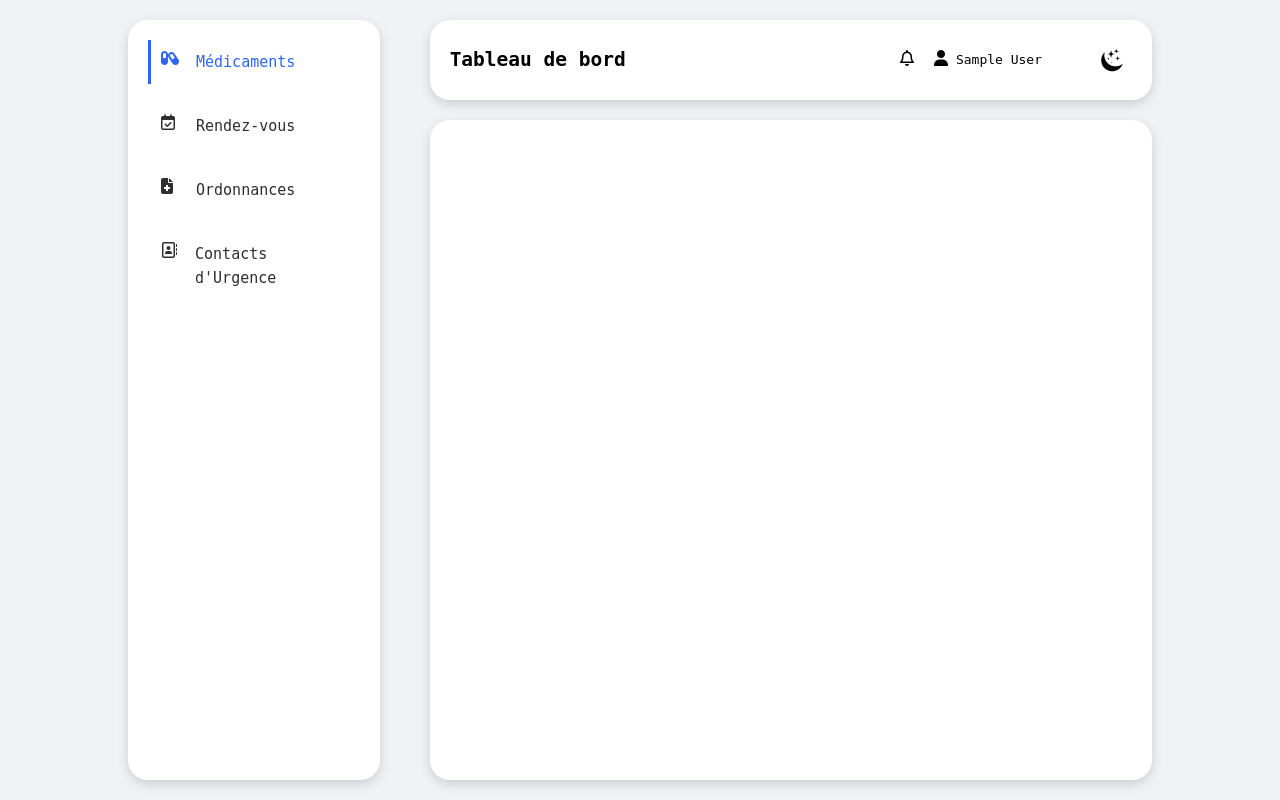
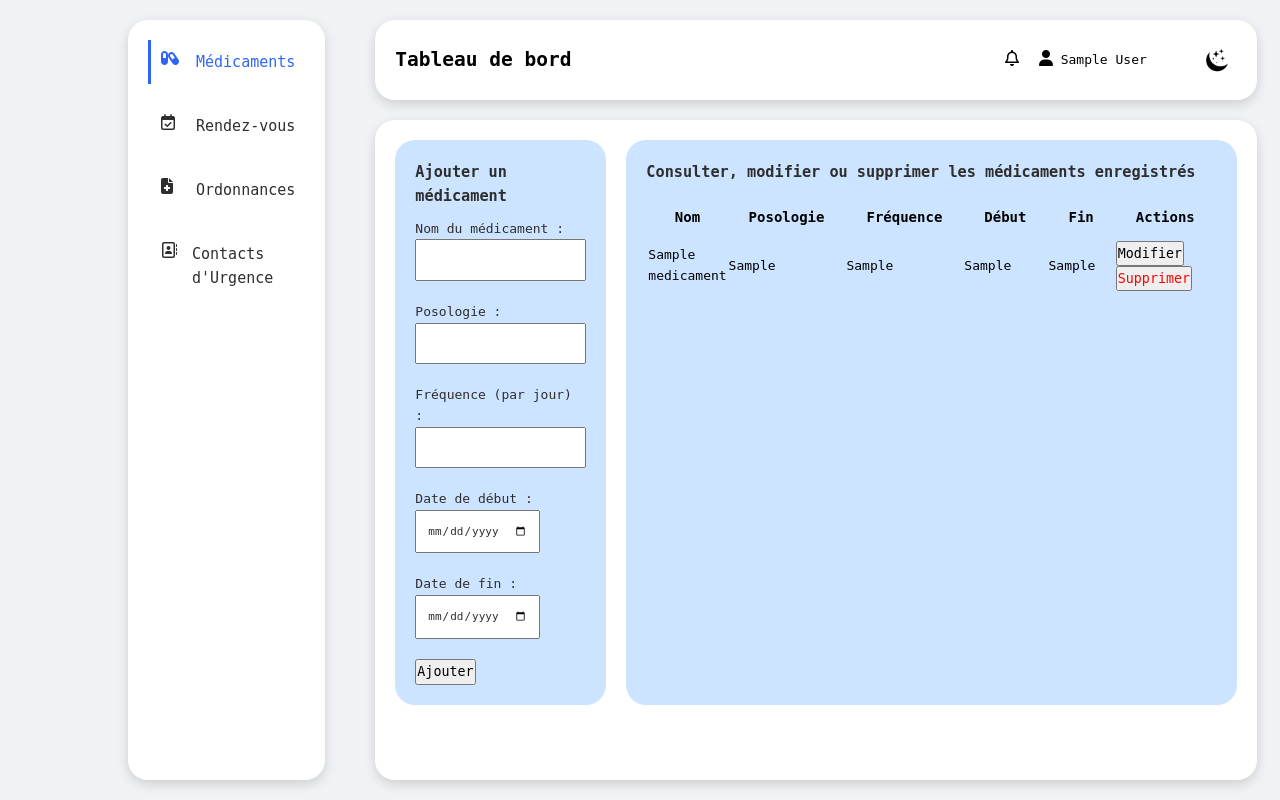
Before and after one commit to MohamedBechirTorki/-MediAssist-Web-Application, a PHP site: page /dashboard.php in a window 1280 px wide. Run offline with PHP 8.4, Linux system fonts and the light colour scheme; the visitor is signed in with stand-in values (Sample User, id 1); tables that the repository leaves empty or names only in its code hold one stand-in row (values such as "Sample post"); some libraries are stand-ins or nearby versions.

Commit message:
medicine modification

```diff
--- a/assets/css/dark-style.css
+++ b/assets/css/dark-style.css
@@ -37,3 +37,32 @@ header .rl a:first-child{
 footer p {
     color: white;
 }
+
+
+/* dashboard */
+
+
+.dash-nav, .dash-header, .dash-slider {
+    background-color: #13171e;
+}
+
+.dash-p {
+    background-color: transparent;
+    color: #e0e0e0;
+}
+
+.dash-nav div:hover,  .dash-nav .active {
+    border-color: #5e89ff;
+}
+
+.dash-nav div i,.dash-nav div p {
+    color: #e0e0e0;
+}
+
+.dash-nav div:hover i, .dash-nav div:hover p, .dash-nav .active i , .dash-nav .active p {
+    color: #5e89ff;
+}
+
+.dash-slider article {
+    display: none;
+}
--- a/assets/css/style.css
+++ b/assets/css/style.css
@@ -205,17 +205,13 @@ footer p {
     color: black;
 }
 
-
-form {
+.ls-form {
     margin: 50px auto;
     width: 350px;
     padding: 20px;
     background-color: #fff;
     border-radius: 8px;
     box-shadow: 0 4px 12px rgba(0, 0, 0, 0.15);
-}
-
-.ls-form {
     display: flex;
     flex-direction: column;
     justify-content: space-between;
@@ -332,3 +328,59 @@ form {
     border-radius: 20px;
     box-shadow: 0 4px 12px rgba(0, 0, 0, 0.15);
 }
+article .partie {
+    padding: 20px;
+    border-radius: 20px;
+    background-color: #cce4ff;
+}
+article .partie h3 {
+    color: #2e2e2e;
+    margin-bottom: 10px;
+}
+
+article .partie label {
+    color:#2e2e2e;
+    font-size: 13px;
+}
+
+article .partie input {
+    color:#2e2e2e;
+    padding: 10px;
+    font-size: 11px;
+}
+
+article .partie form {
+
+}
+
+article#medicament {
+    display: flex;
+    flex-direction: column;
+    justify-content: space-between;
+    gap: 20px;
+}
+
+article#medicament .line {
+    display: flex;
+    flex-direction: row;
+    gap: 20px;
+}
+
+article#medicament .partie-1 {
+    width: 30%;
+}
+
+article#medicament .partie-2 {
+    width: 80%;
+}
+
+th {
+    padding: 10px 20px;
+
+    font-size: 14px;
+}
+
+tr {
+    padding: 10px 20px;
+    font-size: 13px;
+}
--- a/dashboard.php
+++ b/dashboard.php
@@ -4,6 +4,24 @@ session_start();
 if (!isset($_SESSION['user_id'])) {
     header('Location: index.php');
     exit;
+}
+
+$mysqli = new mysqli("localhost", "root", "", "mediassistdb");
+if ($mysqli->connect_error) {
+    die("Erreur de connexion : " . $mysqli->connect_error);
+}
+
+$user_id = $_SESSION['user_id'];
+
+// Récupération des médicaments pour cet utilisateur
+$stmt = $mysqli->prepare("SELECT * FROM medicaments WHERE user_id = ?");
+$stmt->bind_param("i", $user_id);
+$stmt->execute();
+$result = $stmt->get_result();
+
+$medicaments = [];
+while ($row = $result->fetch_assoc()) {
+    $medicaments[] = $row;
 }
 
 ?>
@@ -17,14 +35,15 @@ if (!isset($_SESSION['user_id'])) {
     <link rel="stylesheet" href="https://cdnjs.cloudflare.com/ajax/libs/font-awesome/6.5.0/css/all.min.css">
 
     <link rel="stylesheet" href="assets/css/style.css">
+    <link id="darkMode" rel="stylesheet" href="assets/css/dark-style.css">
 
 </head>
 <body class="container dash-body">
     <nav class="dash-nav">
-        <div class="active"><span><i class="fa-solid fa-capsules"></i></span><p>Médicaments</p></div>
-        <div><span><i class="fa-regular fa-calendar-check"></i></span> <p>Rendez-vous</p></div>
-        <div><span><i class="fa-solid fa-file-medical"></i></span> <p>Ordonnances</p></div>
-        <div><span><i class="fa-regular fa-address-book"></i> </span> <p>Contacts d'Urgence</p></div>
+        <div class="active"><span><i class="fa-solid fa-capsules"></i></span><p class="dash-p">Médicaments</p></div>
+        <div><span><i class="fa-regular fa-calendar-check"></i></span> <p class="dash-p">Rendez-vous</p></div>
+        <div><span><i class="fa-solid fa-file-medical"></i></span> <p class="dash-p">Ordonnances</p></div>
+        <div><span><i class="fa-regular fa-address-book"></i> </span> <p class="dash-p">Contacts d'Urgence</p></div>
     </nav>
     <main class="dash-main">
         <header class="dash-header">
@@ -33,7 +52,7 @@ if (!isset($_SESSION['user_id'])) {
                 <div class="notif">
                     <i class="fa-regular fa-bell"></i>
                 </div>
-                <p><i class="fa-solid fa-user"></i> <span> <?= htmlspecialchars($_SESSION['user_name']) ?></span></p>
+                <p class="dash-p"><i class="fa-solid fa-user"></i> <span> <?= htmlspecialchars($_SESSION['user_name']) ?></span></p>
 
                 <!--<a href="logout.php">Se déconnecter</a>-->
                 <div class='change-color' id='changeColor'>
@@ -43,9 +62,86 @@ if (!isset($_SESSION['user_id'])) {
         </header>
 
         <slider class="dash-slider">
+            <article id="medicament">
+                <div class="line">
+                <div class="partie partie-1">
+                    <h3>Ajouter un médicament</h3>
+                    <form action="./ajouter_medicament.php" method="POST">
+                        <label for="nom">Nom du médicament :</label><br>
+                        <input type="text" id="nom" name="nom" required><br><br>
 
+                        <label for="posologie">Posologie :</label><br>
+                        <input type="text" id="posologie" name="posologie" required><br><br>
+
+                        <label for="frequence">Fréquence (par jour) :</label><br>
+                        <input type="number" id="frequence" name="frequence" min="1" required><br><br>
+
+                        <label for="debut">Date de début :</label><br>
+                        <input type="date" id="debut" name="debut" required><br><br>
+
+                        <label for="fin">Date de fin :</label><br>
+                        <input type="date" id="fin" name="fin"><br><br>
+
+                        <input type="hidden" name="user_id" value="<?= $_SESSION['user_id']?>"><!-- à adapter dynamiquement -->
+
+                        <button type="submit">Ajouter</button>
+                    </form>
+                </div>
+                <div class="partie partie-2">
+                <h3>Consulter, modifier ou supprimer les médicaments enregistrés</h3>
+
+                    <?php if (empty($medicaments)): ?>
+                        <p>Aucun médicament à modifier ou supprimer.</p>
+                    <?php else: ?>
+                        <table>
+                            <thead>
+                                <tr>
+                                    <th>Nom</th>
+                                    <th>Posologie</th>
+                                    <th>Fréquence</th>
+                                    <th>Début</th>
+                                    <th>Fin</th>
+                                    <th>Actions</th>
+                                </tr>
+                            </thead>
+                            <tbody>
+                                <?php foreach ($medicaments as $med): ?>
+                                    <tr>
+                                        <td><?= htmlspecialchars($med['nom']) ?></td>
+                                        <td><?= htmlspecialchars($med['posologie']) ?></td>
+                                        <td><?= htmlspecialchars($med['frequence']) ?></td>
+                                        <td><?= htmlspecialchars($med['debut']) ?></td>
+                                        <td><?= htmlspecialchars($med['fin'] ?? '-') ?></td>
+                                        <td>
+                                            <form action="modifier_medicament.php" method="GET" style="display:inline;">
+                                                <input type="hidden" name="id" value="<?= $med['id'] ?>">
+                                                <button type="submit">Modifier</button>
+                                            </form>
+
+                                            <form action="supprimer_medicament.php" method="POST" style="display:inline;" onsubmit="return confirm('Supprimer ce médicament ?');">
+                                                <input type="hidden" name="id" value="<?= $med['id'] ?>">
+                                                <button type="submit" style="color:red;">Supprimer</button>
+                                            </form>
+                                        </td>
+                                    </tr>
+                                <?php endforeach; ?>
+                            </tbody>
+                        </table>
+                    <?php endif; ?>
+                </div>
+
+            </article>
+            <article id="redezvous" >
+
+            </article>
+            <article id="ordonnances">
+
+            </article>
+            <article id="contact">
+
+            </article>
         </slider>
     </main>
-
+    <script src='assets/js/main.js'></script>
 </body>
 </html>
```
Also changed, not shown: ajouter_medicament.php (added, +55 -0 lines).
